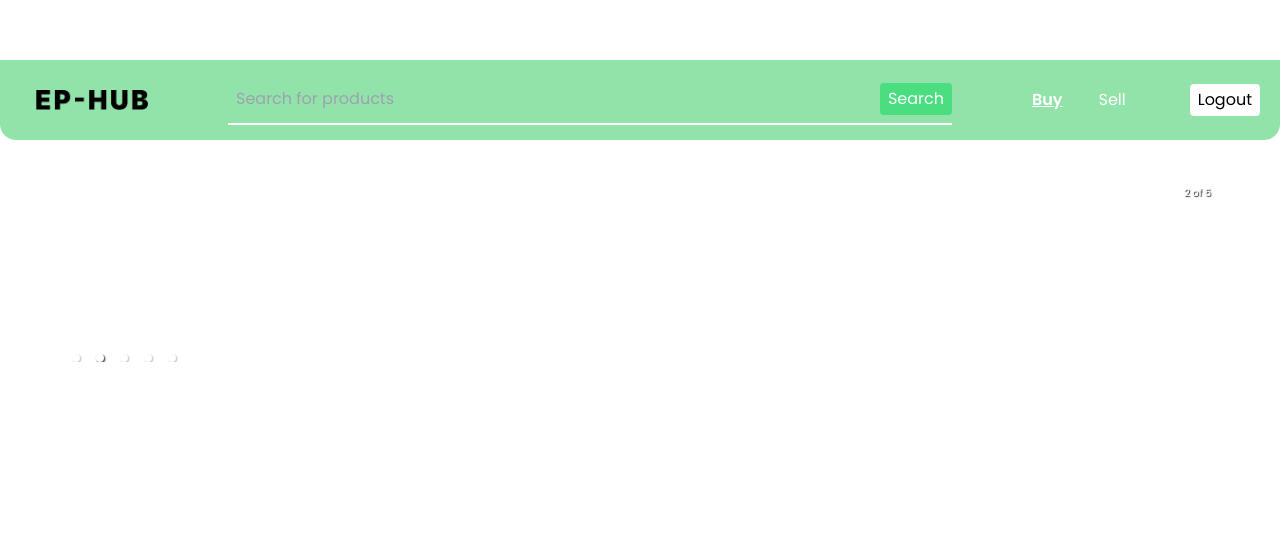
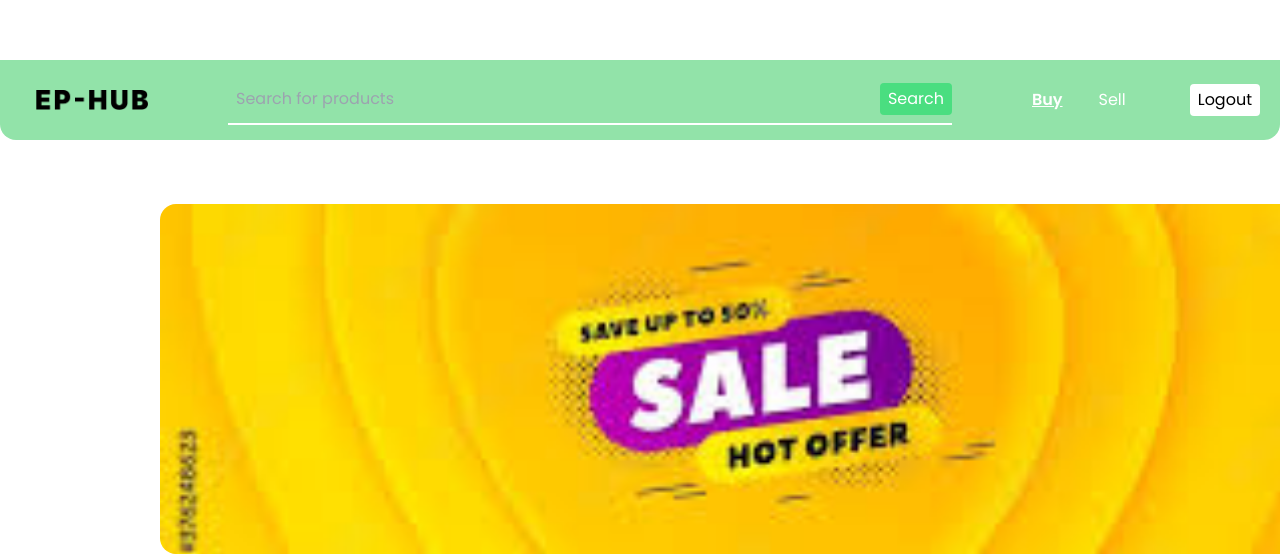
Before and after one commit to ElzaAnnThomas/EP-HUB-Frontend, a React (Vite) app: page / in a window 1280 px wide. Shown: the part 1866-2420 px from the top of the page. Before the commit the page ends 2238 px from the top, so only its background shows below. Built offline with nearby package versions, Linux system fonts and the light colour scheme.

Commit message:
carousel set

```diff
--- a/package.json
+++ b/package.json
@@ -12,6 +12,7 @@
   "dependencies": {
     "react": "^18.2.0",
     "react-dom": "^18.2.0",
+    "react-icons": "^5.1.0",
     "react-responsive-carousel": "^3.2.23",
     "react-router-dom": "^6.22.3",
     "swiper": "^11.0.7"
--- a/src/Components/OfferCarousel.jsx
+++ b/src/Components/OfferCarousel.jsx
@@ -1,39 +1,85 @@
-import { Carousel } from 'react-responsive-carousel';
-import "react-responsive-carousel/lib/styles/carousel.min.css"; // requires a loader
-
+import { useEffect } from 'react'
+import { useState } from 'react'
+import {IoIosArrowDropleft,IoIosArrowDropright} from 'react-icons/io'
+import {RxDot} from 'react-icons/rx'
 import offer1 from '../assets/offer1.jpg';
 import offer2 from '../assets/offer2.jpeg';
 import offer3 from '../assets/offer3.jpeg';
 import offer4 from '../assets/offer4.jpg';
 import offer5 from '../assets/offer5.webp';
 
-const OfferCarousel = () => {
-  const offers = [
-    { id: 1, image: offer1, title: 'Offer 1' },
-    { id: 2, image: offer2, title: 'Offer 2' },
-    { id: 3, image: offer3, title: 'Offer 3' },
-    { id: 4, image: offer4, title: 'Offer 4' },
-    { id: 5, image: offer5, title: 'Offer 5' },
-  ];
+function Carousel() {
+  const slides = [
+    {
+      images: offer1
+    },
+    {
+      images: offer2
+    },
+    {
+      images: offer3
+    },
+    {
+      images: offer4
+    },
+    {
+      images: offer5
+    }
+  ]
+
+  const[currentSlide,setCurrentSlide] = useState(0)
+
+  const prevSlide = () =>{
+    const isFirstSlide = currentSlide === 0
+    const newSlide = isFirstSlide ? slides.length - 1 : currentSlide - 1
+    setCurrentSlide(newSlide)
+  }
+
+  const nextSlide = () =>{
+    const isLastSlide = currentSlide === slides.length - 1
+    const newSlide = isLastSlide ? 0 : currentSlide + 1
+    setCurrentSlide(newSlide)
+  }
+
+  const goToSlide = (slideIndex) => {
+    setCurrentSlide(slideIndex)
+  }
+
+  useEffect(()=>{
+    const intervalId = setInterval(()=>{
+      setCurrentSlide(currentSlide => currentSlide >= slides.length - 1 ? 0 : currentSlide + 1)
+    },3750)
+
+    return () => clearInterval(intervalId);
+  },[slides.length])
+
+
+
 
   return (
-    <div className='w-full px-16 mt-10 flex flex-col items-center'>
-      <Carousel
-        autoPlay
-        infiniteLoop
-        className="lg:block hidden"
-        showArrows={false} // Hide navigation arrows
-        showThumbs={false} // Hide thumbnail images
-      >
-        {offers.map(offer => (
-          <div key={offer.id} className='relative'>
-            <img src={offer.image} alt={offer.title} className='h-48 w-full object-cover'/>
-            <p className="absolute bottom-0 bg-black bg-opacity-50 text-white text-lg px-4 py-2 w-full flex items-center justify-center">{offer.title}</p>
+    <div className='ml-[160px] mt-16 h-[350px] w-[1200px] items-center justify-between rounded-md overflow-hidden' >
+      <div style={{backgroundImage: `url(${slides[currentSlide].images})`}} className='w-full h-full rounded-2xl bg-center bg-cover transition-all ease-in'></div>
+      <div className=' top-[50%] -translate-x-0 -translate-y-[-50%] left-5 text-2xl rounded-full p-2 bg-black/60 text-white cursor-pointer mt-20 ml-2' >
+        <IoIosArrowDropleft onClick={prevSlide} size={30}/>
+      </div>
+      <div className='top-[50%] -translate-x-0 -translate-y-[-50%] text-2xl rounded-full p-2 bg-black/60 text-white cursor-pointer mt-20 ml-[568px]'>
+        <IoIosArrowDropright onClick={nextSlide} size={30} />
+      </div>
+      <div className='flex top-4 justify-center py-2'>
+        {slides.map((slide, slideIndex) => (
+          <div
+            key={slideIndex}
+            onClick={()=> goToSlide(slideIndex)}
+            className='cursor-pointer transition-all'
+            >
+            <RxDot  size={20}/>
           </div>
-        ))}
-      </Carousel>
+        ) )}
+      </div>
     </div>
-  );
-};
 
-export default OfferCarousel;
+
+  )
+}
+
+export default Carousel
```
Also changed, not shown: 1 other file (tests, documents, lock files or other folders).
